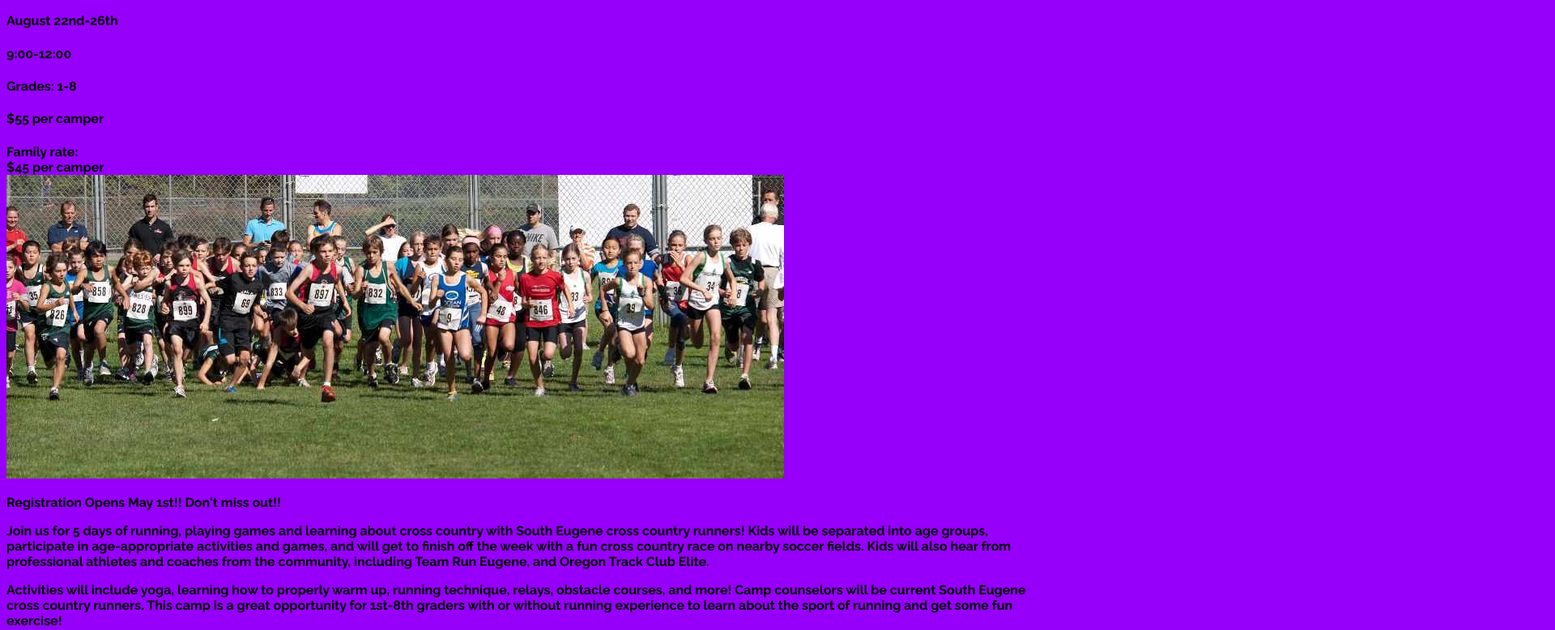
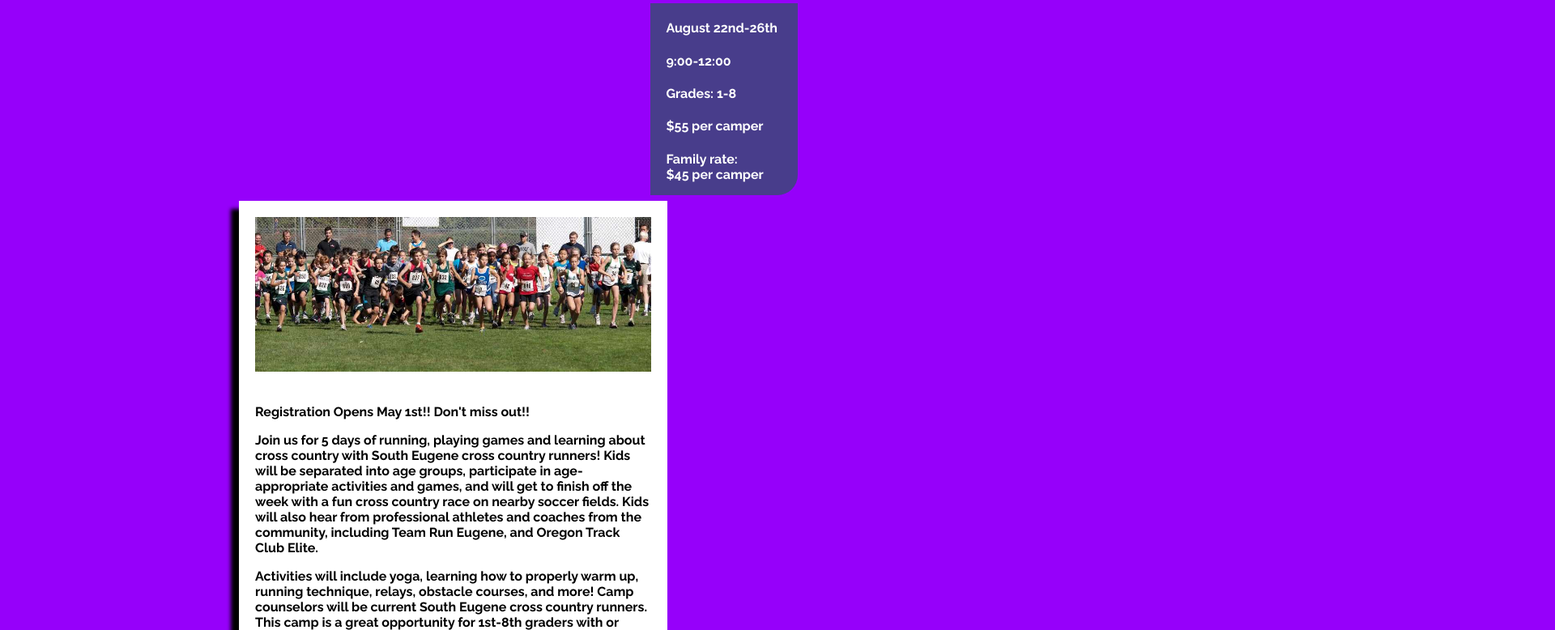
Before and after one commit to SouthEugeneXC/southeugenexc.github.io, a plain HTML site: page index.html in a window 1280 px wide. Shown: the part 98-876 px from the top of the page at 81% size, 1920 px wide, since content can reach past the window. Drawn offline with Linux system fonts and the light colour scheme.

Commit message:
Update index.html

```diff
--- a/index.html
+++ b/index.html
@@ -18,18 +18,23 @@
 		</style>
 	</head>
 	<body>
-		<div class="container">
+		<div id="container">
 			<div id="header">
 				<h1>South Eugene Cross Country Camp 2016</h1>
 			</div>
-		<div class="sidebaar">
+
+			<div id="sidebar">
 
 				<h4>August 22nd-26th</h4>
 				<h4>9:00-12:00</h4>
 				<h4>Grades: 1-8</h4>
 				<h4>$55 per camper</h4>
-				Family rate:<br>$45 per camper<br></div>
-<div class="content">
+				Family rate:<br>$45 per camper<br>
+
+
+			</div>
+
+			<div id="content">
 			<img src="kidsstart.jpg" alt="">
 			<span id="contenttext">
 			  <p>
```
